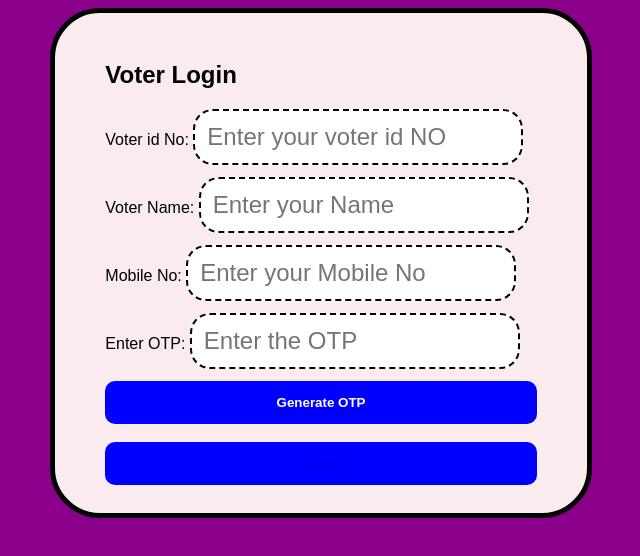
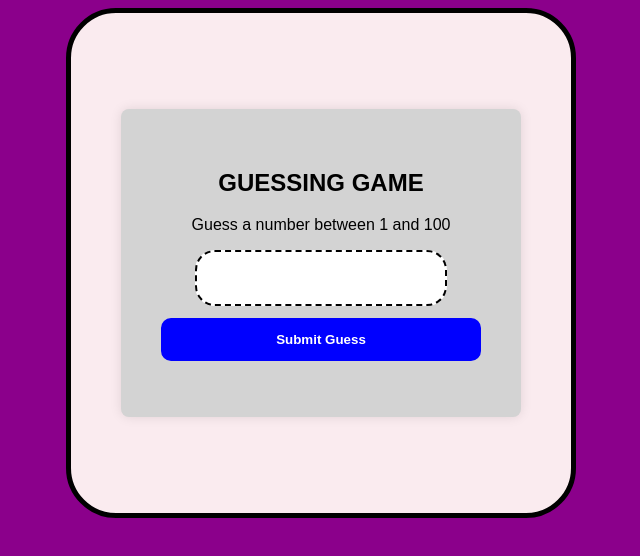
Before and after one commit to Abimannan2729/Guess_game, a plain HTML site: page index.html in a window 1280 px wide. Shown: the whole page, without its empty margins (319-959 px from the left). Drawn offline with Linux system fonts and the light colour scheme.

Commit message:
Update index.html

```diff
--- a/index.html
+++ b/index.html
@@ -1,29 +1,19 @@
 <!doctype html>
 <html>
   <head>
- <title></title>
+    <title>Guessing Game</title>
     <link rel="stylesheet" href="style.css">
   </head>
   <body>
   <section class="st">
-<form>
-<h1>Voter Login</h1>
-<label for="voter_id">Voter id No: <i class="fa fa-drivers-license-o"></i></label>
-<input id="voter_id  type="text" placeholder="Enter your voter id NO" > <br>
-
-<label for="voter_name">Voter Name: </label>
-<input id="voter_name  type="text" placeholder="Enter your Name" ><br>
-
-<label for="mobileno">Mobile No: </label>
-<input id="mobileno" type="number" placeholder="Enter your Mobile No" ><br>
-
-<label for="otpno">Enter OTP: </label>
-<input id="otpno" type="number" placeholder="Enter the OTP" ><br>
-
-<button id="genOTP" type="otp" onclick="generateotp()">Generate OTP</button> <br> <br>
-<button id="submit"> <a href="location. html">submit </a></button>
-</form>
-<p></p>
+    <div class="container">
+      <h1> GUESSING GAME</h1>
+      <p>Guess a number between 1 and 100</p>
+      <input  type="number" id="guess" required >
+      <button id="but" onclick="checkGuess()">Submit Guess</button>
+      <p id="feedback"></p>
+      </section>
+    </div>
     <script src="script.js"></script>
   </body>
 </html>
```
Lines whose indentation alone changed are shown as unchanged.
